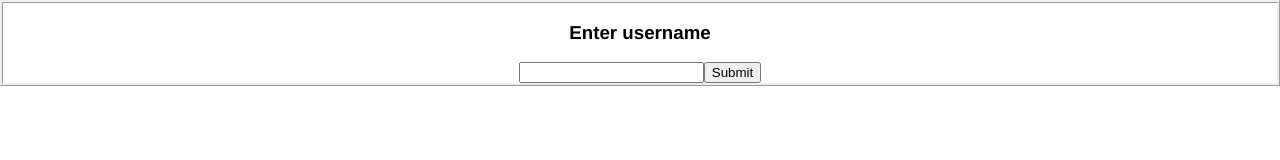
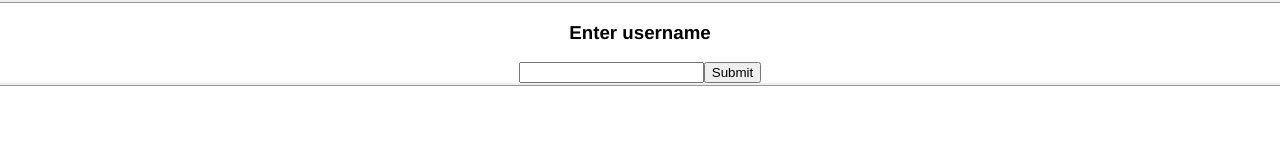
Before and after one commit to timdecillis/swolemate, a React (Create React App) app in the folder client/: page / in a window 1280 px wide. Shown: the top 160 px of the page. Built offline with nearby package versions, Linux system fonts and the light colour scheme.

Commit message:
changed app border

```diff
--- a/client/src/styles.css
+++ b/client/src/styles.css
@@ -19,7 +19,8 @@ body {
   display: flex;
   flex-direction: column;
   justify-content: center;
-  border-style: ridge;
+  border-top-style: ridge;
+  border-bottom-style: ridge;
 }
 
 .user-header {
```
